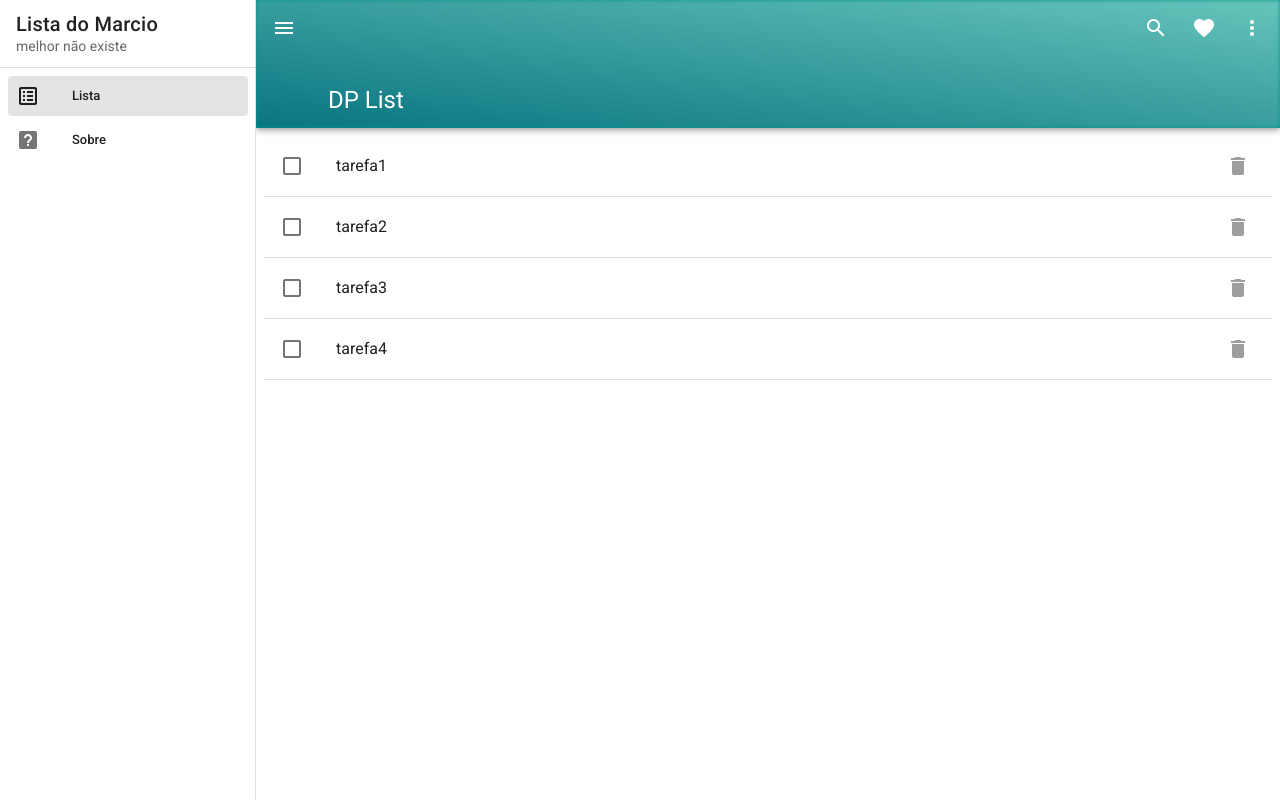
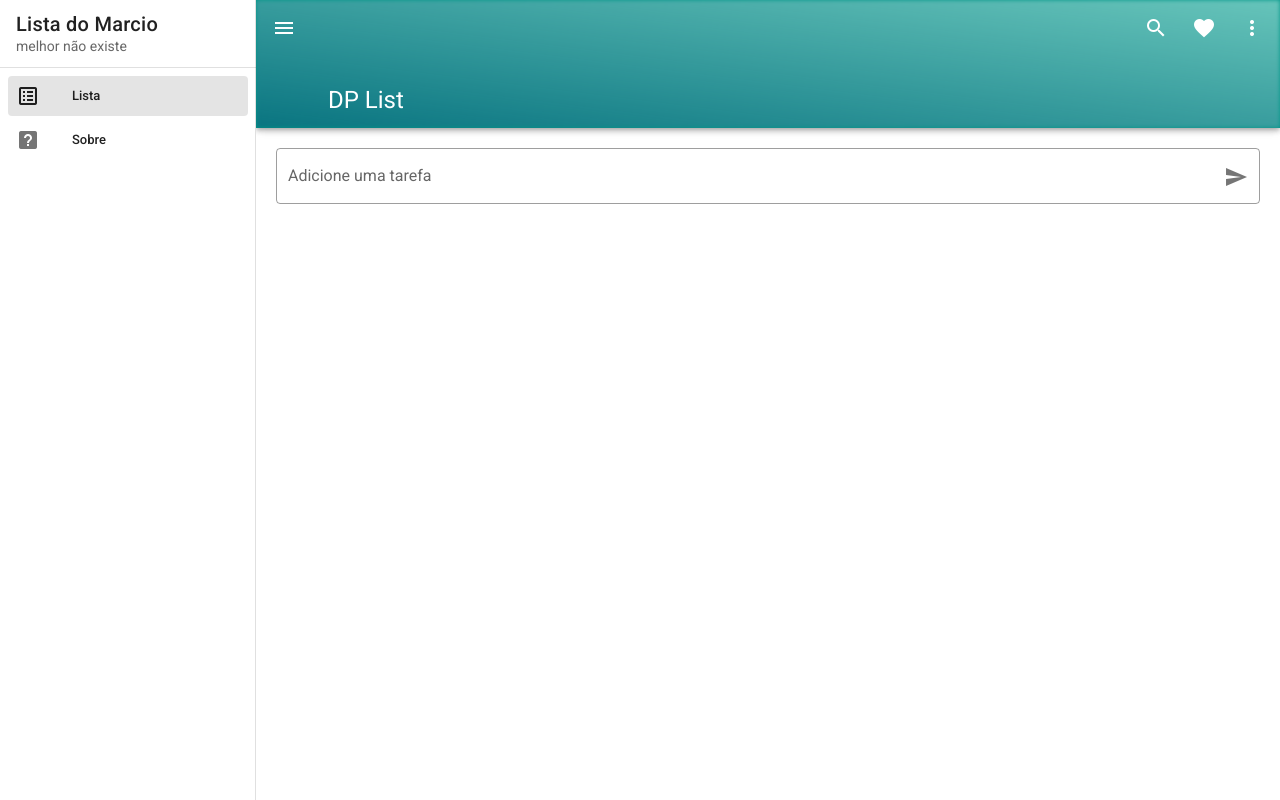
Before and after one commit to Manecraf69/Lista-de-Tarefas-DP, a Vue app: page / in a window 1280 px wide. Built offline with nearby package versions, Linux system fonts and the light colour scheme.

Commit message:
funcionalidade de adicionar tarefas +notificações

```diff
--- a/src/views/HomeView.vue
+++ b/src/views/HomeView.vue
@@ -1,5 +1,16 @@
 <template>
   <div class="home">
+    <v-text-field
+      outlined
+      clearable
+      class="pa-3"
+      hide-details
+      v-model="tituloTarefa"
+      append-icon="mdi-send"
+      label="Adicione uma tarefa"
+      @keyup.enter="adicionarTarefa()"
+      @click:append="adicionarTarefa()"
+    ></v-text-field>
     <v-list class="pt-0" flat>
       <section v-for="tarefa in tarefas" :key="tarefa.id">
         <v-list-item
@@ -32,6 +43,24 @@
         <v-divider></v-divider>
       </section>
     </v-list>
+    <v-snackbar v-model="adicionou" timeout="2000">
+      Tarefa adicionada!
+
+      <template #action="{ attrs }">
+        <v-btn color="teal" text v-bind="attrs" @click="adicionou = false">
+          Fechar
+        </v-btn>
+      </template>
+    </v-snackbar>
+    <v-snackbar v-model="erro" timeout="2000">
+      Escreva algo para adicionar uma terafa!
+
+      <template #action="{ attrs }">
+        <v-btn color="warning" text v-bind="attrs" @click="erro = false">
+          Fechar
+        </v-btn>
+      </template>
+    </v-snackbar>
   </div>
 </template>
 
@@ -39,30 +68,25 @@
 export default {
   name: "Home",
   data: () => ({
-    tarefas: [
-      {
-        id: 0,
-        titulo: "tarefa1",
-        feita: false,
-      },
-      {
-        id: 1,
-        titulo: "tarefa2",
-        feita: false,
-      },
-      {
-        id: 2,
-        titulo: "tarefa3",
-        feita: false,
-      },
-      {
-        id: 3,
-        titulo: "tarefa4",
-        feita: false,
-      },
-    ],
+    erro: false,
+    tarefas: [],
+    tituloTarefa: "",
+    adicionou: false,
   }),
   methods: {
+    adicionarTarefa() {
+      if (this.tituloTarefa.length) {
+        this.tarefas.push({
+          id: Date.now(),
+          titulo: this.tituloTarefa,
+          feita: false,
+        });
+        this.tituloTarefa = "";
+        this.adicionou = true;
+      } else {
+        this.erro = true;
+      }
+    },
     excluirTarefa({ id }) {
       this.tarefas = this.tarefas.filter((tarefa) => tarefa.id !== id);
     },
```
